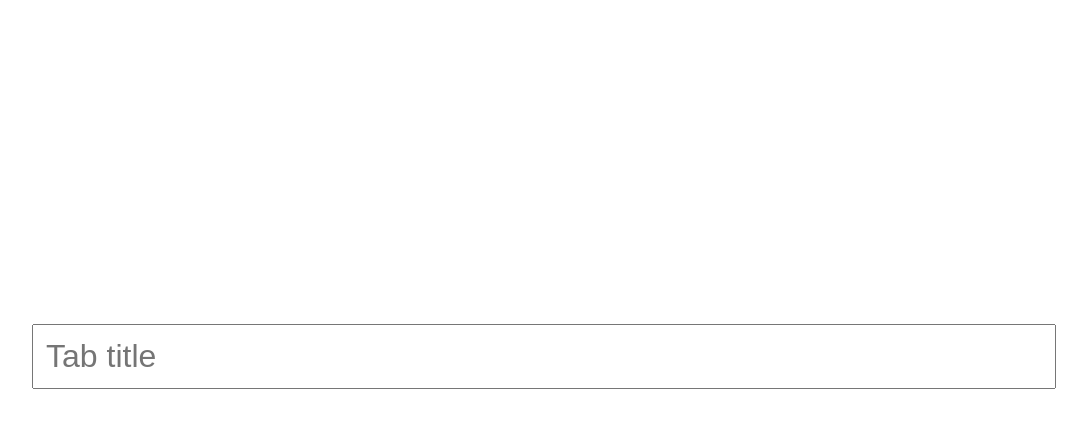
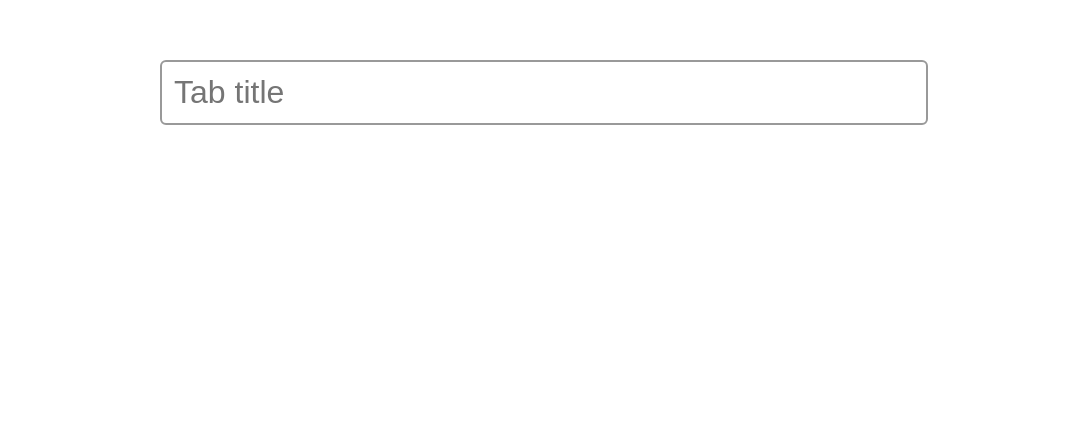
Before and after one commit to nilscox/custom-tab-title, a website: page index.html in a window 1280 px wide. Shown: the part 142-570 px from the top of the page, without its empty margins (96-1183 px from the left). Drawn offline with Linux system fonts and the light colour scheme.

Commit message:
update styles

```diff
--- a/index.html
+++ b/index.html
@@ -8,17 +8,23 @@
         padding: 0;
       }
 
+      html,
       body {
-        width: 100%;
-        padding: 10%;
-        box-sizing: border-box;
-        display: flex;
-        place-items: center;
+        height: 100%;
+      }
+
+      body {
+        padding: 0 20%;
+        display: grid;
+        grid-template-rows: 1fr auto 2fr;
+        align-items: flex-end;
       }
 
       #tab-title {
         width: 100%;
-        margin-top: 33%;
+        box-sizing: border-box;
+        border: 2px solid #999;
+        border-radius: 6px;
         padding: 12px;
         font-size: 32px;
       }
@@ -29,7 +35,7 @@
     <script type="text/javascript">
       const input = document.getElementById("tab-title");
 
-      input.addEventListener("change", (event) => {
+      input.addEventListener("input", (event) => {
         document.title = event.target.value;
       });
     </script>
```
